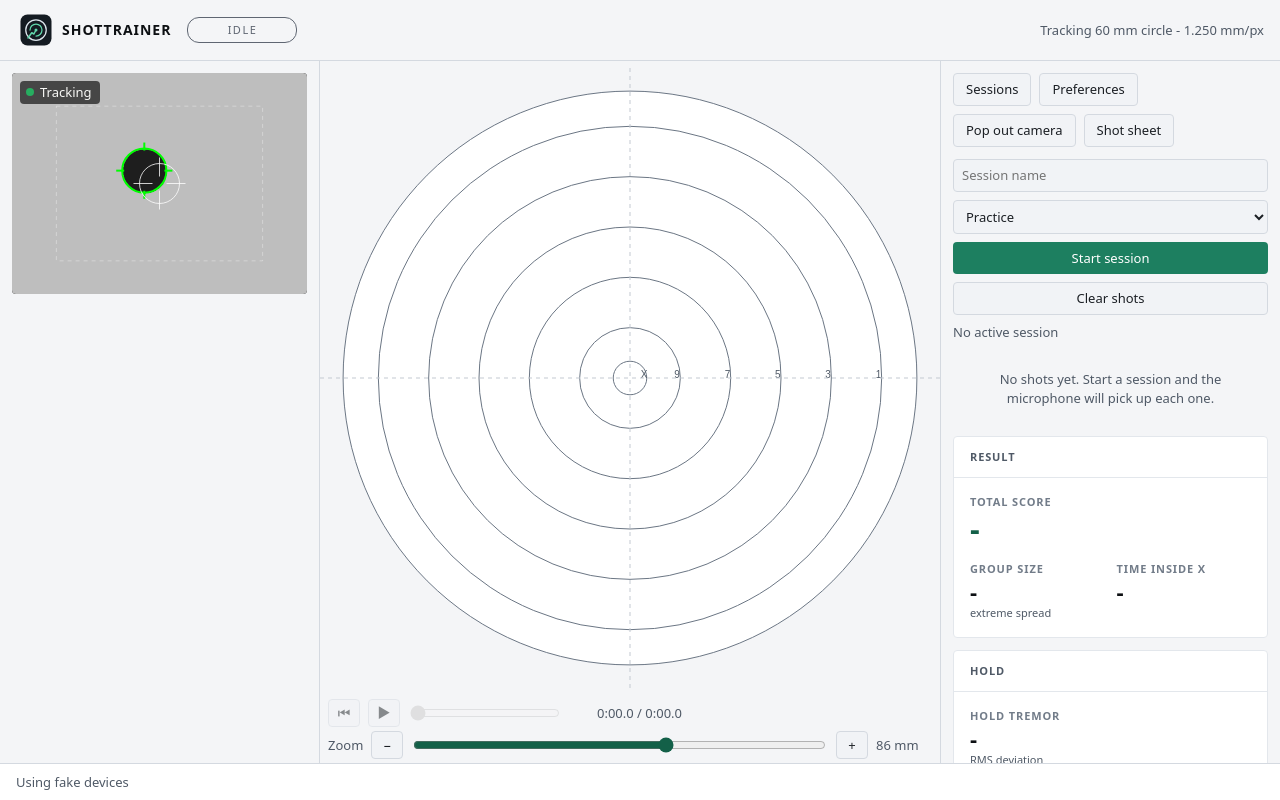
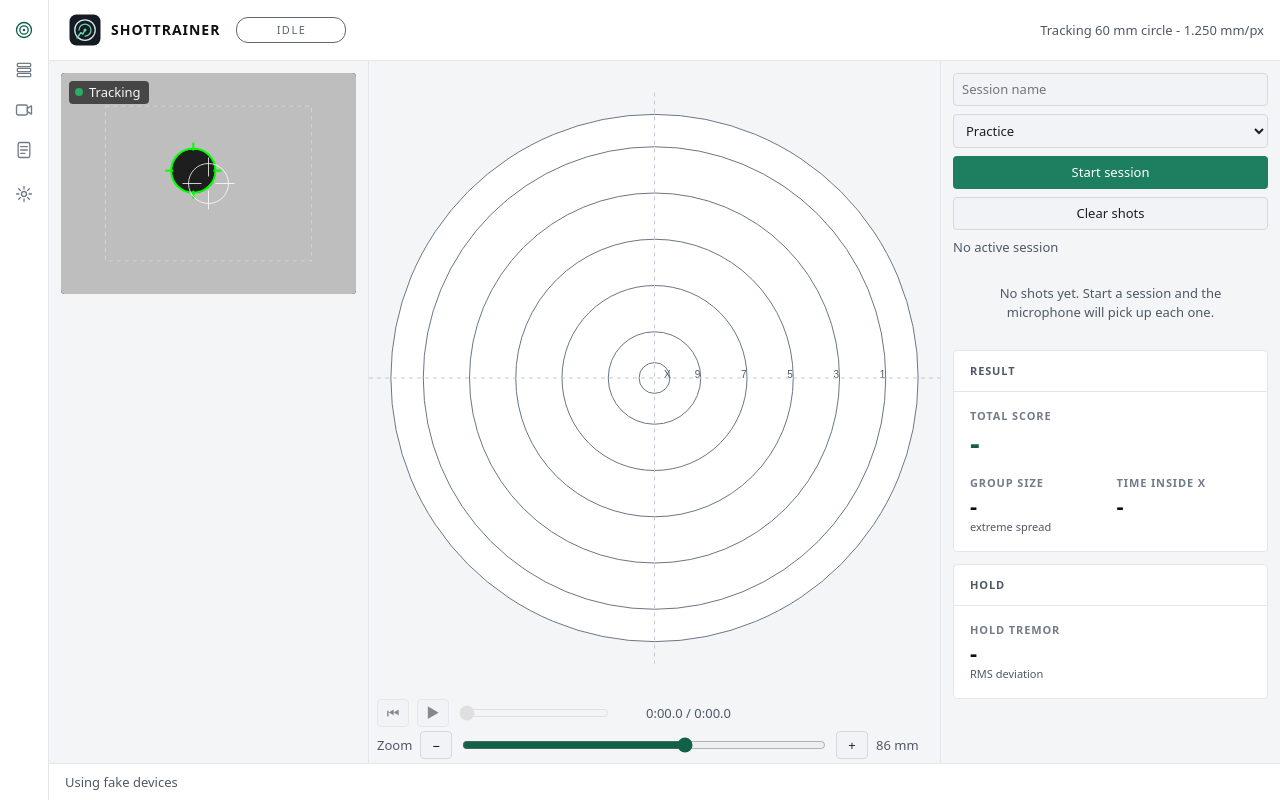
Before and after one commit to dsgnr/ShotTrainer, a Svelte app in the folder frontend/: page / in a window 1280 px wide. Built offline with nearby package versions, Linux system fonts and the light colour scheme.

Commit message:
feat: add an icon nav rail and tighten the layout grid

```diff
--- a/frontend/src/App.svelte
+++ b/frontend/src/App.svelte
@@ -6,6 +6,7 @@
   import LiveRegion from "./components/LiveRegion.svelte";
   import HeroStats from "./components/HeroStats.svelte";
   import MarkerSheet from "./components/MarkerSheet.svelte";
+  import NavRail from "./components/NavRail.svelte";
   import PreferencesDialog from "./components/PreferencesDialog.svelte";
   import ReplayControls from "./components/ReplayControls.svelte";
   import SessionBrowser from "./components/SessionBrowser.svelte";
@@ -189,6 +190,14 @@
 </script>
 
 <AppShell>
+  {#snippet nav()}
+    <NavRail
+      onsessions={() => (sessionsOpen = true)}
+      onpreferences={() => (preferencesOpen = true)}
+      onpopout={() => (popoutOpen = true)}
+      onsheet={() => (sheetOpen = true)}
+    />
+  {/snippet}
   {#snippet header()}
     <AppHeader session={app.session.state} trackingText={app.status.trackingText} />
   {/snippet}
@@ -208,12 +217,6 @@
     </div>
   {/snippet}
   {#snippet side()}
-    <div class="toolbar">
-      <button type="button" onclick={() => (sessionsOpen = true)}>Sessions</button>
-      <button type="button" onclick={() => (preferencesOpen = true)}>Preferences</button>
-      <button type="button" onclick={() => (popoutOpen = true)}>Pop out camera</button>
-      <button type="button" onclick={() => (sheetOpen = true)}>Shot sheet</button>
-    </div>
     <SessionControls session={app.session.state} summary={app.session.summary} {send} />
     <ShotList shots={app.shots.shots} selected={app.shots.selected} {send} />
     <HeroStats
@@ -231,12 +234,6 @@
 </AppShell>
 
 <style>
-  .toolbar {
-    display: flex;
-    flex-wrap: wrap;
-    gap: 8px;
-  }
-
   .target-column {
     display: flex;
     flex: 1;
--- a/frontend/src/components/AppShell.svelte
+++ b/frontend/src/components/AppShell.svelte
@@ -4,15 +4,19 @@
   interface Props {
     header: Snippet;
     status: Snippet;
+    nav?: Snippet;
     camera?: Snippet;
     target?: Snippet;
     side?: Snippet;
   }
 
-  let { header, status, camera, target, side }: Props = $props();
+  let { header, status, nav, camera, target, side }: Props = $props();
 </script>
 
 <div class="shell">
+  {#if nav}
+    <nav class="nav" aria-label="Primary">{@render nav()}</nav>
+  {/if}
   <header class="header">{@render header()}</header>
   <aside class="camera" aria-label="Camera">{@render camera?.()}</aside>
   <main class="target">{@render target?.()}</main>
@@ -23,28 +27,46 @@
 <style>
   .shell {
     display: grid;
-    grid-template-columns: minmax(240px, 320px) minmax(0, 1fr) minmax(240px, 340px);
+    grid-template-columns:
+      auto
+      minmax(248px, 320px)
+      minmax(0, 1fr)
+      minmax(260px, 340px);
     grid-template-rows: auto minmax(0, 1fr) auto;
     grid-template-areas:
-      "header header header"
-      "camera target side"
-      "status status status";
+      "nav header header header"
+      "nav camera target side"
+      "nav status status status";
     height: 100%;
+    background: var(--bg);
+  }
+
+  .nav {
+    grid-area: nav;
+    display: flex;
+    flex-direction: column;
+    align-items: center;
+    gap: var(--space-2);
+    padding: var(--space-3) var(--space-2);
+    background: var(--bg-sunken);
+    border-right: 1px solid var(--divider);
   }
 
   .header {
     grid-area: header;
-    border-bottom: 1px solid var(--border);
+    border-bottom: 1px solid var(--divider);
+    background: var(--bg-sunken);
   }
 
   .camera {
     grid-area: camera;
     display: flex;
     flex-direction: column;
-    gap: 12px;
-    padding: 12px;
-    border-right: 1px solid var(--border);
+    gap: var(--space-3);
+    padding: var(--space-3);
+    border-right: 1px solid var(--divider);
     min-height: 0;
+    overflow: auto;
   }
 
   .target {
@@ -58,16 +80,28 @@
     grid-area: side;
     display: flex;
     flex-direction: column;
-    gap: 12px;
-    padding: 12px;
-    border-left: 1px solid var(--border);
+    gap: var(--space-3);
+    padding: var(--space-3);
+    border-left: 1px solid var(--divider);
     min-height: 0;
     overflow: auto;
   }
 
   .status {
     grid-area: status;
-    border-top: 1px solid var(--border);
+    border-top: 1px solid var(--divider);
     background: var(--bg-sunken);
   }
+
+  /* When no nav rail is supplied the grid collapses its column cleanly. */
+  .shell:not(:has(.nav)) {
+    grid-template-columns:
+      minmax(248px, 320px)
+      minmax(0, 1fr)
+      minmax(260px, 340px);
+    grid-template-areas:
+      "header header header"
+      "camera target side"
+      "status status status";
+  }
 </style>
--- /dev/null
+++ b/frontend/src/components/NavRail.svelte
@@ -0,0 +1,103 @@
+<script lang="ts">
+  interface Props {
+    onsessions: () => void;
+    onpreferences: () => void;
+    onpopout: () => void;
+    onsheet: () => void;
+  }
+
+  let { onsessions, onpreferences, onpopout, onsheet }: Props = $props();
+</script>
+
+<div class="rail">
+  <!-- The target view is the home surface, so its icon marks the current place. -->
+  <span class="item current" aria-current="page" title="Target">
+    <svg viewBox="0 0 24 24" aria-hidden="true" width="20" height="20">
+      <circle cx="12" cy="12" r="9" />
+      <circle cx="12" cy="12" r="5" />
+      <circle cx="12" cy="12" r="1.5" fill="currentColor" stroke="none" />
+    </svg>
+  </span>
+
+  <button type="button" class="item" title="Sessions" aria-label="Sessions" onclick={onsessions}>
+    <svg viewBox="0 0 24 24" aria-hidden="true" width="20" height="20">
+      <rect x="4" y="4" width="16" height="4" rx="1" />
+      <rect x="4" y="10" width="16" height="4" rx="1" />
+      <rect x="4" y="16" width="16" height="4" rx="1" />
+    </svg>
+  </button>
+
+  <button type="button" class="item" title="Pop out camera" aria-label="Pop out camera" onclick={onpopout}>
+    <svg viewBox="0 0 24 24" aria-hidden="true" width="20" height="20">
+      <rect x="3" y="6" width="13" height="12" rx="2" />
+      <path d="M16 10l5-3v10l-5-3z" />
+    </svg>
+  </button>
+
+  <button type="button" class="item" title="Shot sheet" aria-label="Shot sheet" onclick={onsheet}>
+    <svg viewBox="0 0 24 24" aria-hidden="true" width="20" height="20">
+      <rect x="5" y="3" width="14" height="18" rx="2" />
+      <path d="M8 8h8M8 12h8M8 16h5" />
+    </svg>
+  </button>
+
+  <span class="spacer"></span>
+
+  <button type="button" class="item" title="Preferences" aria-label="Preferences" onclick={onpreferences}>
+    <svg viewBox="0 0 24 24" aria-hidden="true" width="20" height="20">
+      <circle cx="12" cy="12" r="3" />
+      <path d="M12 3v3M12 18v3M3 12h3M18 12h3M5.6 5.6l2.1 2.1M16.3 16.3l2.1 2.1M18.4 5.6l-2.1 2.1M7.7 16.3l-2.1 2.1" />
+    </svg>
+  </button>
+</div>
+
+<style>
+  .rail {
+    display: flex;
+    flex-direction: column;
+    align-items: center;
+    gap: var(--space-1);
+    width: 32px;
+  }
+
+  .item {
+    display: inline-flex;
+    align-items: center;
+    justify-content: center;
+    width: 36px;
+    height: 36px;
+    padding: 0;
+    color: var(--text-muted);
+    background: transparent;
+    border: 0;
+    border-radius: var(--radius-control);
+  }
+
+  button.item {
+    cursor: pointer;
+    transition:
+      color 120ms ease-out,
+      background-color 120ms ease-out;
+  }
+
+  button.item:hover {
+    color: var(--text);
+    background: var(--surface-hover);
+  }
+
+  .item.current {
+    color: var(--accent-strong);
+  }
+
+  svg {
+    fill: none;
+    stroke: currentColor;
+    stroke-width: 1.6;
+    stroke-linecap: round;
+    stroke-linejoin: round;
+  }
+
+  .spacer {
+    flex: 1;
+  }
+</style>
```
